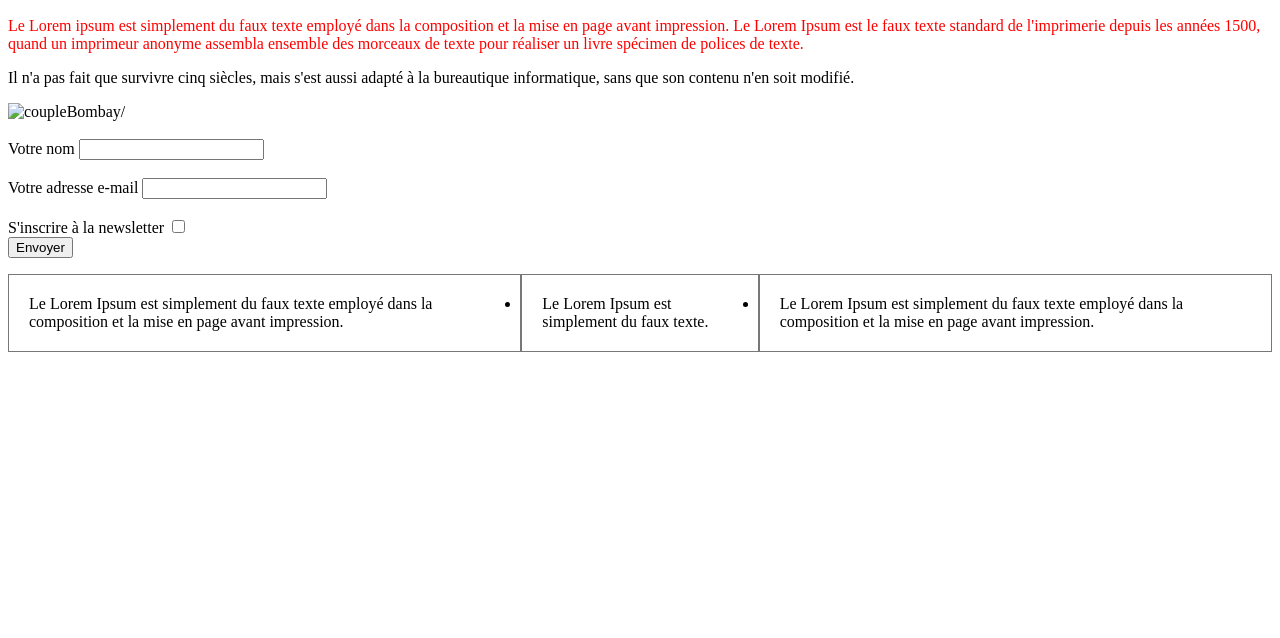
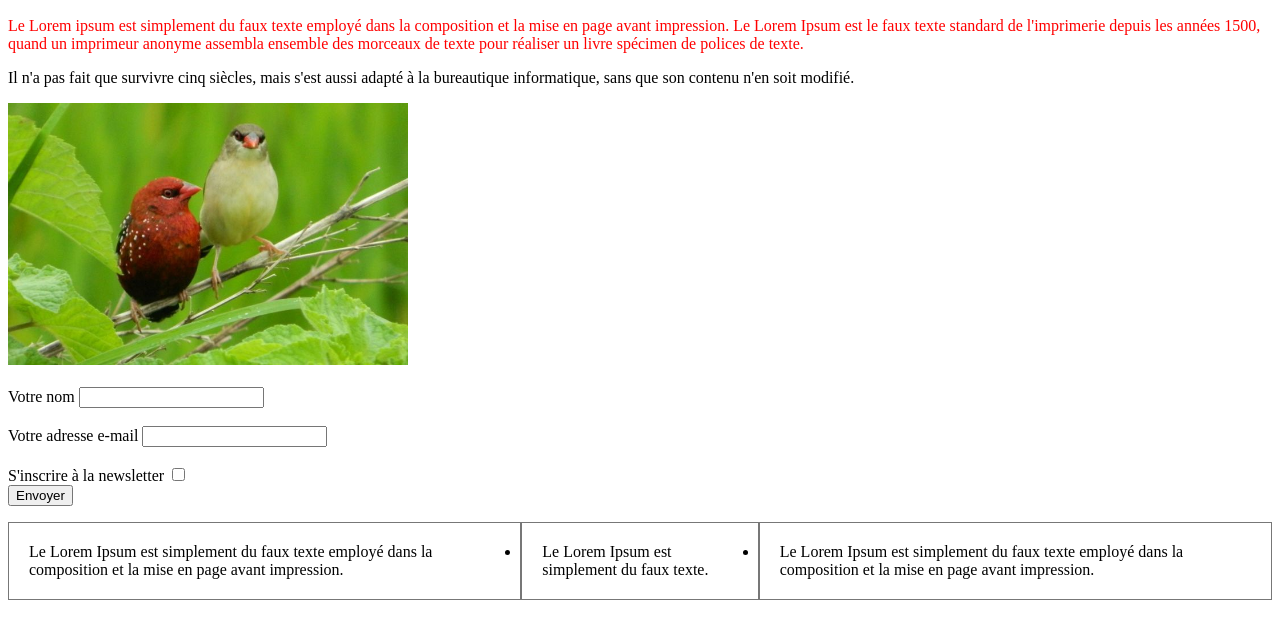
Before and after one commit to Anande1/HTML-CSSTechWork, a plain HTML site: page htmlCssTechWork/index.html in a window 1280 px wide. Shown: the part 110-748 px from the top of the page. Drawn offline with Linux system fonts and the light colour scheme.

Commit message:
Update index.html

```diff
--- a/htmlCssTechWork/index.html
+++ b/htmlCssTechWork/index.html
@@ -13,8 +13,7 @@
 
     <p class="red-paragraph">Le Lorem ipsum est simplement du faux texte employé dans la composition et la mise en page avant impression. Le Lorem Ipsum est le faux texte standard de l'imprimerie depuis les années 1500, quand un imprimeur anonyme assembla ensemble des morceaux de texte pour réaliser un livre spécimen de polices de texte.</p>
     <p>Il n'a pas fait que survivre cinq siècles, mais s'est aussi adapté à la bureautique informatique, sans que son contenu n'en soit modifié.</p>
-
-    <img id="coupleBombay" target="blank"src="htmlCssTechWork/image/coupleBombay" alt="coupleBombay/">
+    <img id="coupleBombay" target="blank"src="image/coupleBombay.jpg" alt="coupleBombay/">
 
 <br>
 <br>
```
